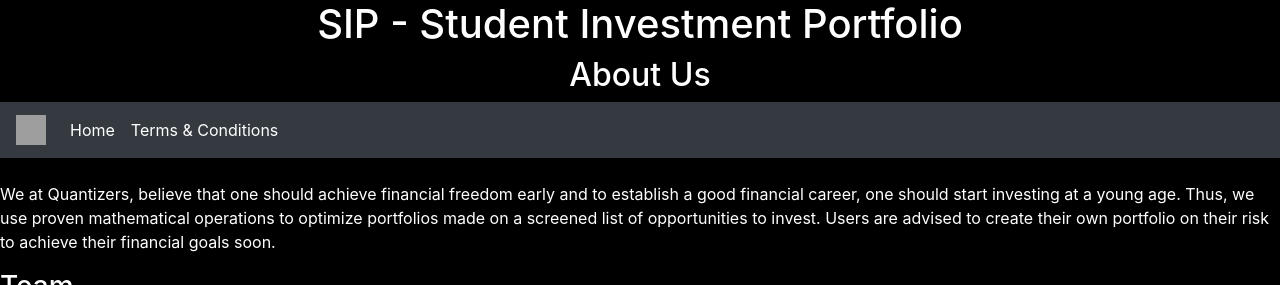
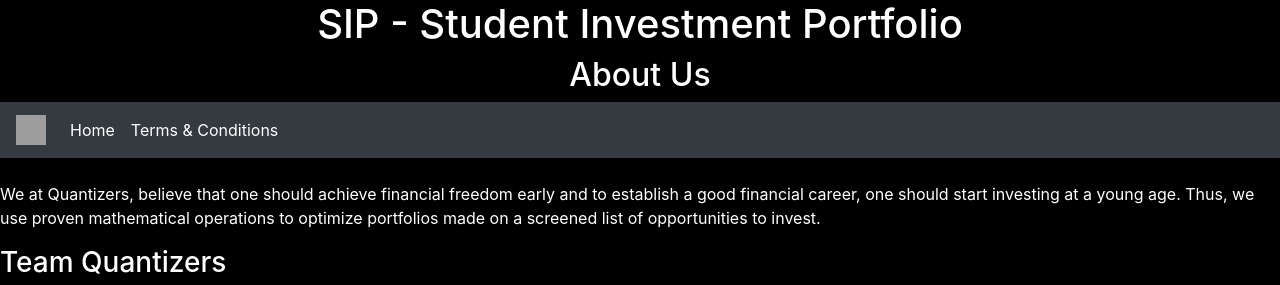
Before and after one commit to shivanshsinghal107/Investment-Portfolio, a Flask app: page /about in a window 1280 px wide. Shown: the top 285 px of the page. Run offline with Flask 2, Linux system fonts and the light colour scheme; some libraries are stand-ins or nearby versions; grey boxes are pictures that could not be loaded.

Commit message:
Updated team name

```diff
--- a/templates/info.html
+++ b/templates/info.html
@@ -57,8 +57,8 @@
   </nav>
   <br>
   {% if info == 'About Us' %}
-  <p>We at Quantizers, believe that one should achieve financial freedom early and to establish a good financial career, one should start investing at a young age. Thus, we use proven mathematical operations to optimize portfolios made on a screened list of opportunities to invest. Users are advised to create their own portfolio on their risk to achieve their financial goals soon.</p>
-  <h3>Team</h3>
+  <p>We at Quantizers, believe that one should achieve financial freedom early and to establish a good financial career, one should start investing at a young age. Thus, we use proven mathematical operations to optimize portfolios made on a screened list of opportunities to invest.</p>
+  <h3>Team Quantizers</h3>
   <a href="https://www.linkedin.com/in/hemant-karanjkar-827058185/">
     <img src="https://i.ibb.co/pvk689z/20190823-032503-2.jpg" height="370" width="370">
   </a>
```
